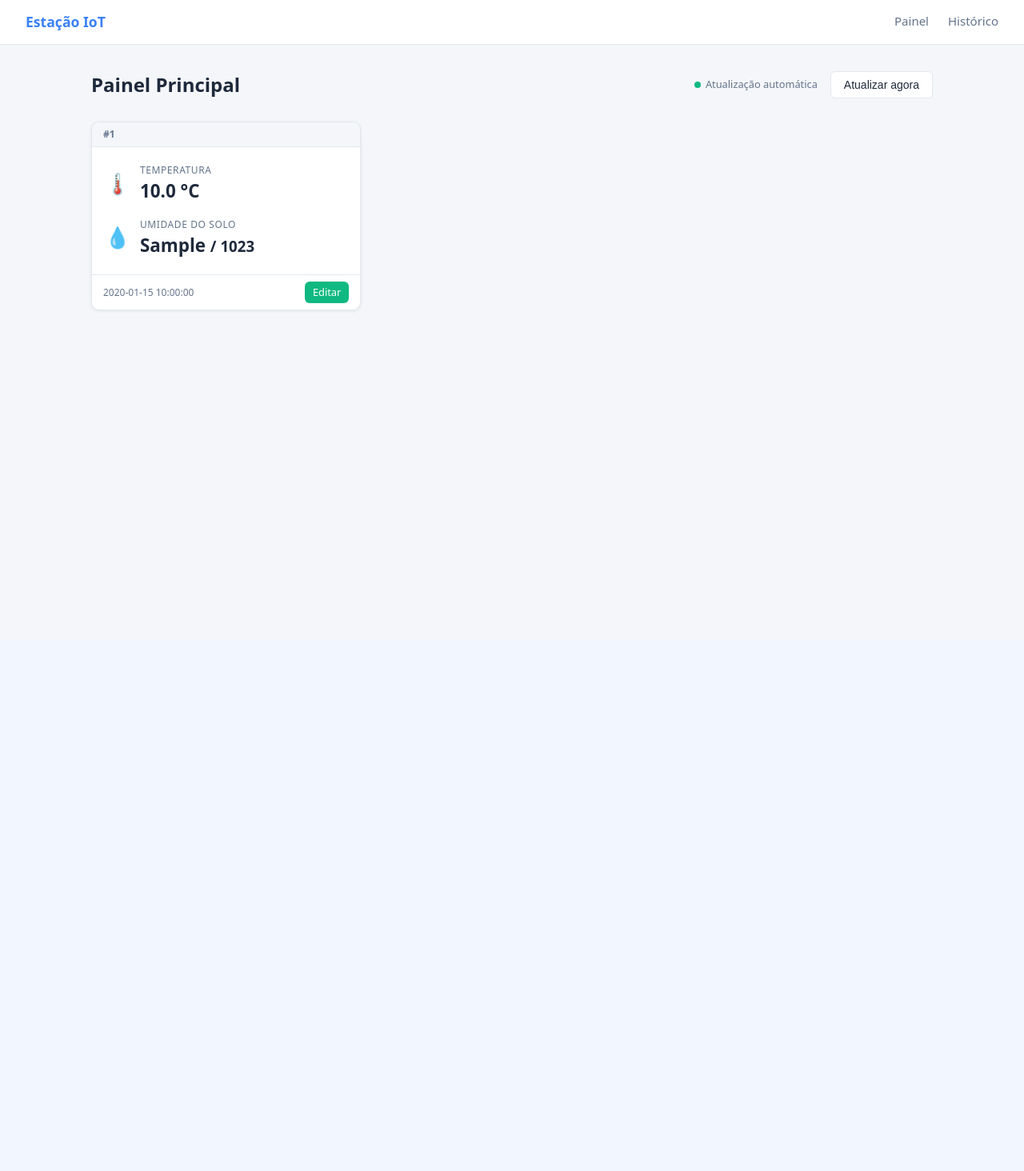
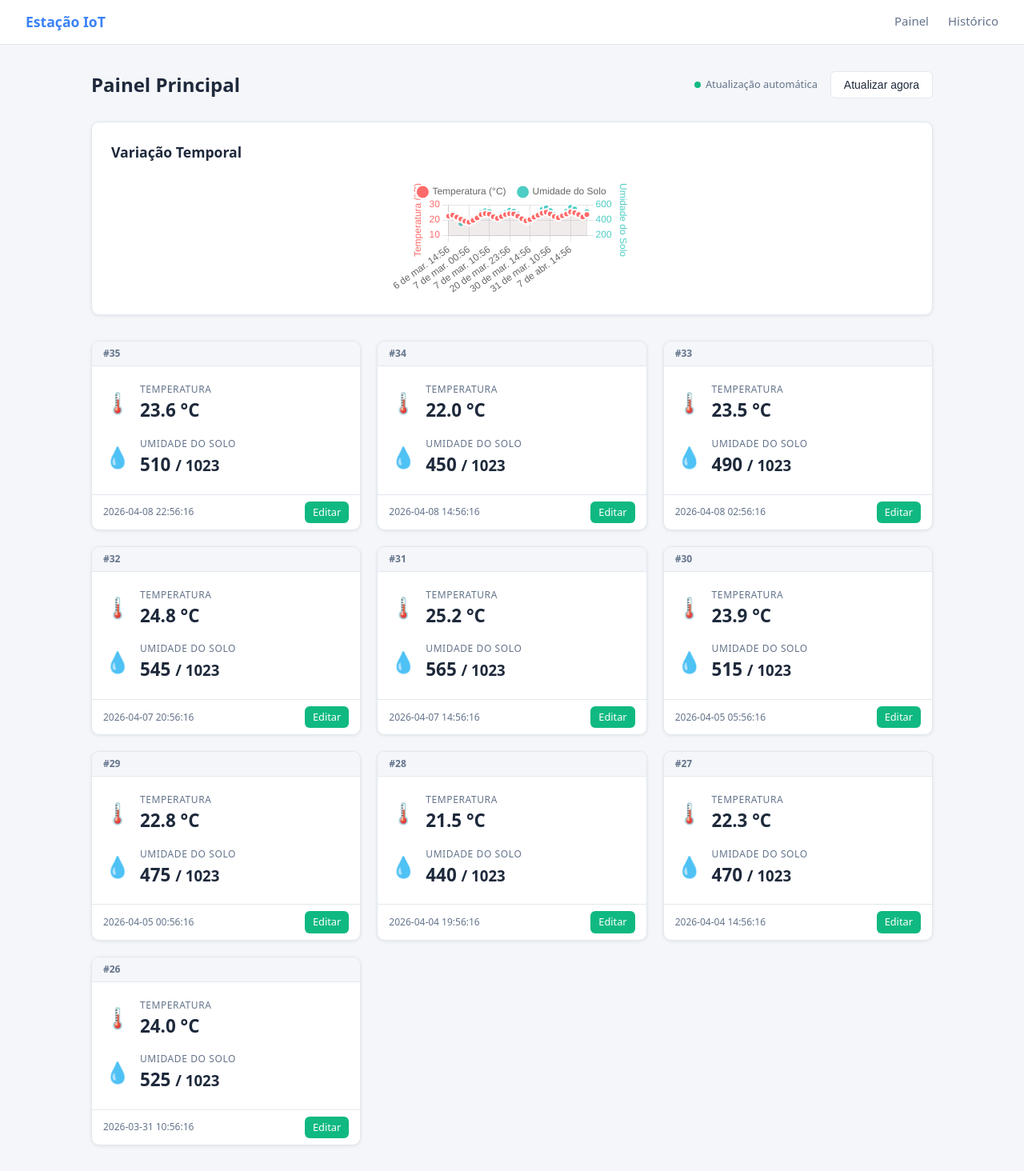
Before and after one commit to FeLisak/IoT-Weather-Station-Measurement, a Flask app: template templates/index.html in a window 1280 px wide. Shown: the whole page at 80% size. Before the commit the page ends 390 px from the top, so only its background shows below. Run offline with Flask 3, Linux system fonts and the light colour scheme; data comes from the database, SQL or seed files in the repository; both versions use the stored data as it was after the commit; the template is opened without the code that fills it: most values are stand-ins (such as "Sample title", 1, 10 or a date in 2020).

Commit message:
feat: add centralized config, time-series chart and sample data
- Add config.py with centralized environment variables
- Add .env.example as configuration reference
- Update serial_reader.py, database.py and app.py to use config.py
- Add GET /api/grafico route to Flask app
- Add 30 sample readings to schema.sql with varied timestamps
- Implement time-series chart in index.html using Chart.js
- Add CSS styles for chart container
- Add Chart.js 4.4.0 via CDN to base.html

```diff
--- a/app.py
+++ b/app.py
@@ -1,5 +1,6 @@
 from flask import Flask, jsonify, request, render_template, abort
 from database import init_db, inserir_leitura, listar_leituras, buscar_leitura, atualizar_leitura, deletar_leitura
+from config import FLASK_HOST, FLASK_PORT, FLASK_DEBUG
 
 app = Flask(__name__)
 
@@ -41,6 +42,20 @@ def editar(id):
 def api_listar():
     limite = request.args.get('limite', 50, type=int)
     return jsonify(listar_leituras(limite=limite))
+
+
+@app.route('/api/grafico', methods=['GET'])
+def api_grafico():
+    """Retorna dados formatados para o gráfico de variação temporal."""
+    leituras = listar_leituras(limite=100)
+    # Inverte a ordem para ter as datas em ordem cronológica
+    leituras = list(reversed(leituras))
+
+    return jsonify({
+        'timestamps': [l['timestamp'] for l in leituras],
+        'temperaturas': [l['temperatura_externa'] for l in leituras],
+        'umidades': [l['umidade_do_solo'] for l in leituras],
+    })
 
 
 @app.route('/leituras', methods=['POST'])
@@ -87,4 +102,4 @@ def api_deletar(id):
 
 if __name__ == '__main__':
     init_db()
-    app.run(debug=True)
+    app.run(host=FLASK_HOST, port=FLASK_PORT, debug=FLASK_DEBUG)
--- a/database.py
+++ b/database.py
@@ -1,7 +1,5 @@
 import sqlite3
-
-DB_PATH = 'dados.db'
-SCHEMA_PATH = 'schema.sql'
+from config import DB_PATH, SCHEMA_PATH
 
 
 def get_db_connection():
--- a/static/css/style.css
+++ b/static/css/style.css
@@ -14,18 +20,24 @@
   --text: #1e293b;
   --muted: #64748b;
   --radius: 10px;
-  --shadow: 0 1px 4px rgba(0,0,0,.08);
+  --shadow: 0 1px 4px rgba(0, 0, 0, 0.08);
 }
 
 body {
-  font-family: system-ui, -apple-system, sans-serif;
+  font-family:
+    system-ui,
+    -apple-system,
+    sans-serif;
   background: var(--bg);
   color: var(--text);
   font-size: 15px;
   line-height: 1.5;
 }
 
-a { color: inherit; text-decoration: none; }
+a {
+  color: inherit;
+  text-decoration: none;
+}
 
 /* ── Navbar ────────────────────────────────────────────────────────────────── */
 .navbar {
@@ -143,22 +168,48 @@ a { color: inherit; text-decoration: none; }
   font-size: 0.875rem;
   font-weight: 500;
   cursor: pointer;
-  transition: background .15s, opacity .15s;
+  transition:
+    background 0.15s,
+    opacity 0.15s;
 }
 
-.btn-primary  { background: var(--primary);  color: #fff; }
-.btn-primary:hover  { background: var(--primary-dark); }
+.btn-primary {
+  background: var(--primary);
+  color: #fff;
+}
+.btn-primary:hover {
+  background: var(--primary-dark);
+}
 
-.btn-secondary { background: var(--surface); color: var(--text); border: 1px solid var(--border); }
-.btn-secondary:hover { background: var(--bg); }
+.btn-secondary {
+  background: var(--surface);
+  color: var(--text);
+  border: 1px solid var(--border);
+}
+.btn-secondary:hover {
+  background: var(--bg);
+}
 
-.btn-danger { background: var(--danger);   color: #fff; }
-.btn-danger:hover { background: var(--danger-dark); }
+.btn-danger {
+  background: var(--danger);
+  color: #fff;
+}
+.btn-danger:hover {
+  background: var(--danger-dark);
+}
 
-.btn-edit   { background: var(--edit);     color: #fff; }
-.btn-edit:hover { background: var(--edit-dark); }
+.btn-edit {
+  background: var(--edit);
+  color: #fff;
+}
+.btn-edit:hover {
+  background: var(--edit-dark);
+}
 
-.btn-sm { padding: 4px 10px; font-size: 0.8rem; }
+.btn-sm {
+  padding: 4px 10px;
+  font-size: 0.8rem;
+}
 
 /* ── Cards Grid ────────────────────────────────────────────────────────────── */
 .cards-grid {
@@ -200,13 +251,15 @@ a { color: inherit; text-decoration: none; }
   gap: 12px;
 }
 
-.metric-icon { font-size: 1.6rem; }
+.metric-icon {
+  font-size: 1.6rem;
+}
 
 .metric-label {
   font-size: 0.75rem;
   color: var(--muted);
   text-transform: uppercase;
-  letter-spacing: .05em;
+  letter-spacing: 0.05em;
 }
 
 .metric-value {
@@ -370,3 +437,25 @@ a { color: inherit; text-decoration: none; }
   padding: 3rem 0;
   grid-column: 1 / -1;
 }
+
+/* ── Gráfico de Variação Temporal ──────────────────────────────────────────── */
+.grafico-container {
+  background: var(--surface);
+  border: 1px solid var(--border);
+  border-radius: var(--radius);
+  box-shadow: var(--shadow);
+  padding: 1.5rem;
+  margin-bottom: 2rem;
+}
+
+.grafico-container h2 {
+  font-size: 1.1rem;
+  font-weight: 600;
+  margin-bottom: 1rem;
+  color: var(--text);
+}
+
+.grafico-container canvas {
+  display: block;
+  margin: 0 auto;
+}
--- a/templates/base.html
+++ b/templates/base.html
@@ -1,23 +1,29 @@
-<!DOCTYPE html>
+<!doctype html>
 <html lang="pt-BR">
   <head>
     <meta charset="UTF-8" />
     <meta name="viewport" content="width=device-width, initial-scale=1.0" />
     <title>{% block title %}Estação Meteorológica{% endblock %}</title>
-  <link rel="stylesheet" href="{{ url_for('static', filename='css/style.css') }}" />
+    <link
+      rel="stylesheet"
+      href="{{ url_for('static', filename='css/style.css') }}"
+    />
+    <script src="https://cdn.jsdelivr.net/npm/chart.js@4.4.0/dist/chart.umd.min.js"></script>
   </head>
   <body>
     <nav class="navbar">
       <a class="navbar-brand" href="/">Estação IoT</a>
       <div class="navbar-links">
         <a href="/" class="{{ 'active' if request.path == '/' }}">Painel</a>
-      <a href="/historico" class="{{ 'active' if request.path == '/historico' }}">Histórico</a>
+        <a
+          href="/historico"
+          class="{{ 'active' if request.path == '/historico' }}"
+          >Histórico</a
+        >
       </div>
     </nav>
 
-  <main class="container">
-    {% block content %}{% endblock %}
-  </main>
+    <main class="container">{% block content %}{% endblock %}</main>
 
     <script src="{{ url_for('static', filename='js/main.js') }}"></script>
     {% block scripts %}{% endblock %}
--- a/templates/index.html
+++ b/templates/index.html
@@ -1,7 +1,5 @@
-{% extends "base.html" %}
-{% block title %}Painel Principal{% endblock %}
-
-{% block content %}
+{% extends "base.html" %} {% block title %}Painel Principal{% endblock %} {%
+block content %}
 <div class="page-header">
   <h1>Painel Principal</h1>
   <div class="header-actions">
@@ -12,9 +10,13 @@
   </div>
 </div>
 
+<div class="grafico-container">
+  <h2>Variação Temporal</h2>
+  <canvas id="graficoVariacao" style="max-height: 400px"></canvas>
+</div>
+
 <div class="cards-grid" id="cardsContainer">
-  {% if leituras %}
-    {% for l in leituras %}
+  {% if leituras %} {% for l in leituras %}
   <div class="card">
     <div class="card-id">#{{ l.id }}</div>
     <div class="card-body">
@@ -22,14 +24,18 @@
         <span class="metric-icon">🌡️</span>
         <div>
           <div class="metric-label">Temperatura</div>
-            <div class="metric-value">{{ "%.1f"|format(l.temperatura_externa) }} °C</div>
+          <div class="metric-value">
+            {{ "%.1f"|format(l.temperatura_externa) }} °C
+          </div>
         </div>
       </div>
       <div class="metric">
         <span class="metric-icon">💧</span>
         <div>
           <div class="metric-label">Umidade do Solo</div>
-            <div class="metric-value">{{ l.umidade_do_solo }} <small>/ 1023</small></div>
+          <div class="metric-value">
+            {{ l.umidade_do_solo }} <small>/ 1023</small>
+          </div>
         </div>
       </div>
     </div>
@@ -38,33 +44,150 @@
       <a href="/editar/{{ l.id }}" class="btn btn-sm btn-edit">Editar</a>
     </div>
   </div>
-    {% endfor %}
-  {% else %}
+  {% endfor %} {% else %}
   <p class="empty-state">Nenhuma leitura registrada ainda.</p>
   {% endif %}
 </div>
-{% endblock %}
-
-{% block scripts %}
+{% endblock %} {% block scripts %}
 <script>
   const INTERVALO = 30000; // 30 segundos
   let timer;
+  let graficoInstance = null;
 
   function pulsar() {
-    const dot = document.getElementById('refreshIndicator').querySelector('.dot');
-    dot.classList.add('pulse');
-    setTimeout(() => dot.classList.remove('pulse'), 600);
+    const dot = document
+      .getElementById("refreshIndicator")
+      .querySelector(".dot");
+    dot.classList.add("pulse");
+    setTimeout(() => dot.classList.remove("pulse"), 600);
+  }
+
+  async function carregarGrafico() {
+    try {
+      const res = await fetch("/api/grafico");
+      const dados = await res.json();
+
+      const ctx = document.getElementById("graficoVariacao").getContext("2d");
+
+      // Destruir gráfico anterior se existir
+      if (graficoInstance) {
+        graficoInstance.destroy();
+      }
+
+      // Formatar timestamps para exibição (apenas hora e dia)
+      const labelsFormatados = dados.timestamps.map(ts => {
+        if (!ts) return '';
+        const data = new Date(ts.replace(' ', 'T'));
+        return data.toLocaleDateString('pt-BR', { month: 'short', day: 'numeric' }) + ' ' +
+               data.toLocaleTimeString('pt-BR', { hour: '2-digit', minute: '2-digit' });
+      });
+
+      graficoInstance = new Chart(ctx, {
+        type: "line",
+        data: {
+          labels: labelsFormatados,
+          datasets: [
+            {
+              label: "Temperatura (°C)",
+              data: dados.temperaturas,
+              borderColor: "#FF6B6B",
+              backgroundColor: "rgba(255, 107, 107, 0.1)",
+              tension: 0.4,
+              fill: true,
+              pointRadius: 4,
+              pointBackgroundColor: "#FF6B6B",
+              pointBorderColor: "#fff",
+              pointBorderWidth: 2,
+              yAxisID: "y",
+            },
+            {
+              label: "Umidade do Solo",
+              data: dados.umidades,
+              borderColor: "#4ECDC4",
+              backgroundColor: "rgba(78, 205, 196, 0.1)",
+              tension: 0.4,
+              fill: true,
+              pointRadius: 4,
+              pointBackgroundColor: "#4ECDC4",
+              pointBorderColor: "#fff",
+              pointBorderWidth: 2,
+              yAxisID: "y1",
+            },
+          ],
+        },
+        options: {
+          responsive: true,
+          maintainAspectRatio: true,
+          interaction: {
+            mode: "index",
+            intersect: false,
+          },
+          plugins: {
+            legend: {
+              display: true,
+              position: "top",
+              labels: {
+                usePointStyle: true,
+                padding: 15,
+                font: { size: 12 },
+              },
+            },
+            tooltip: {
+              backgroundColor: "rgba(0,0,0,0.8)",
+              padding: 12,
+              titleFont: { size: 12 },
+              bodyFont: { size: 11 },
+            },
+          },
+          scales: {
+            y: {
+              type: "linear",
+              display: true,
+              position: "left",
+              title: {
+                display: true,
+                text: "Temperatura (°C)",
+                color: "#FF6B6B",
+              },
+              ticks: {
+                color: "#FF6B6B",
+              },
+            },
+            y1: {
+              type: "linear",
+              display: true,
+              position: "right",
+              title: {
+                display: true,
+                text: "Umidade do Solo",
+                color: "#4ECDC4",
+              },
+              ticks: {
+                color: "#4ECDC4",
+              },
+              grid: {
+                drawOnChartArea: false,
+              },
+            },
+          },
+        },
+      });
+    } catch (e) {
+      console.error("Erro ao carregar gráfico:", e);
+    }
   }
 
   async function atualizarCards() {
     try {
-      const res = await fetch('/leituras?limite=10');
+      const res = await fetch("/leituras?limite=10");
       const dados = await res.json();
-      const container = document.getElementById('cardsContainer');
+      const container = document.getElementById("cardsContainer");
 
       if (!dados.length) return;
 
-      container.innerHTML = dados.map(l => `
+      container.innerHTML = dados
+        .map(
+          (l) => `
         <div class="card">
           <div class="card-id">#${l.id}</div>
           <div class="card-body">
@@ -88,11 +211,14 @@
             <a href="/editar/${l.id}" class="btn btn-sm btn-edit">Editar</a>
           </div>
         </div>
-      `).join('');
+      `,
+        )
+        .join("");
 
       pulsar();
+      carregarGrafico();
     } catch (e) {
-      console.error('Erro ao atualizar:', e);
+      console.error("Erro ao atualizar:", e);
     }
   }
 
@@ -100,12 +226,14 @@
     timer = setInterval(atualizarCards, INTERVALO);
   }
 
-  document.getElementById('btnAtualizar').addEventListener('click', () => {
+  document.getElementById("btnAtualizar").addEventListener("click", () => {
     clearInterval(timer);
     atualizarCards();
     iniciarAutoRefresh();
   });
 
+  // Carregar dados iniciais
+  atualizarCards();
   iniciarAutoRefresh();
 </script>
 {% endblock %}
```
Also changed, not shown: other parts of static/css/style.css (+49 -16 lines), config.py (added, +30 -0 lines), schema.sql (+38 -0 lines), serial_reader.py (+3 -6 lines), dados.db, 1 other file. Lines whose indentation alone changed are shown as unchanged.
